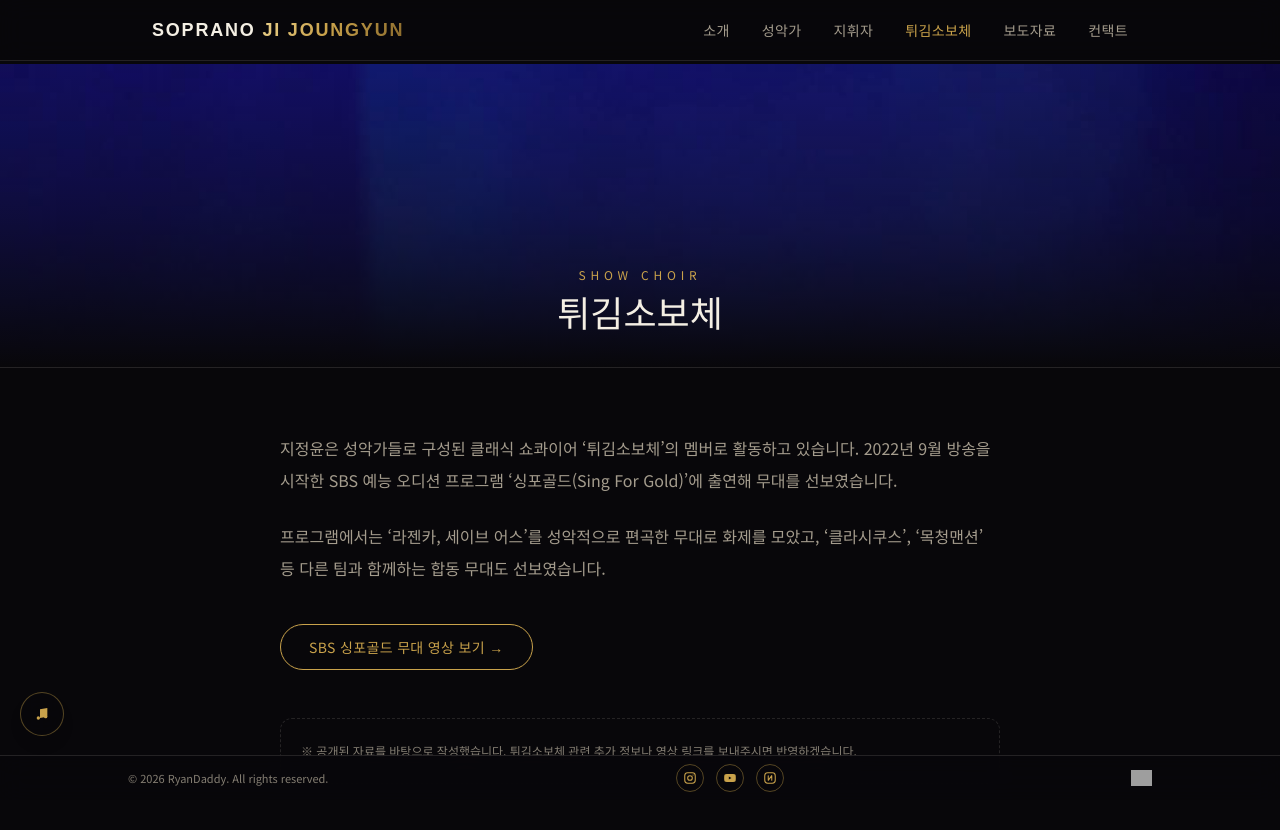
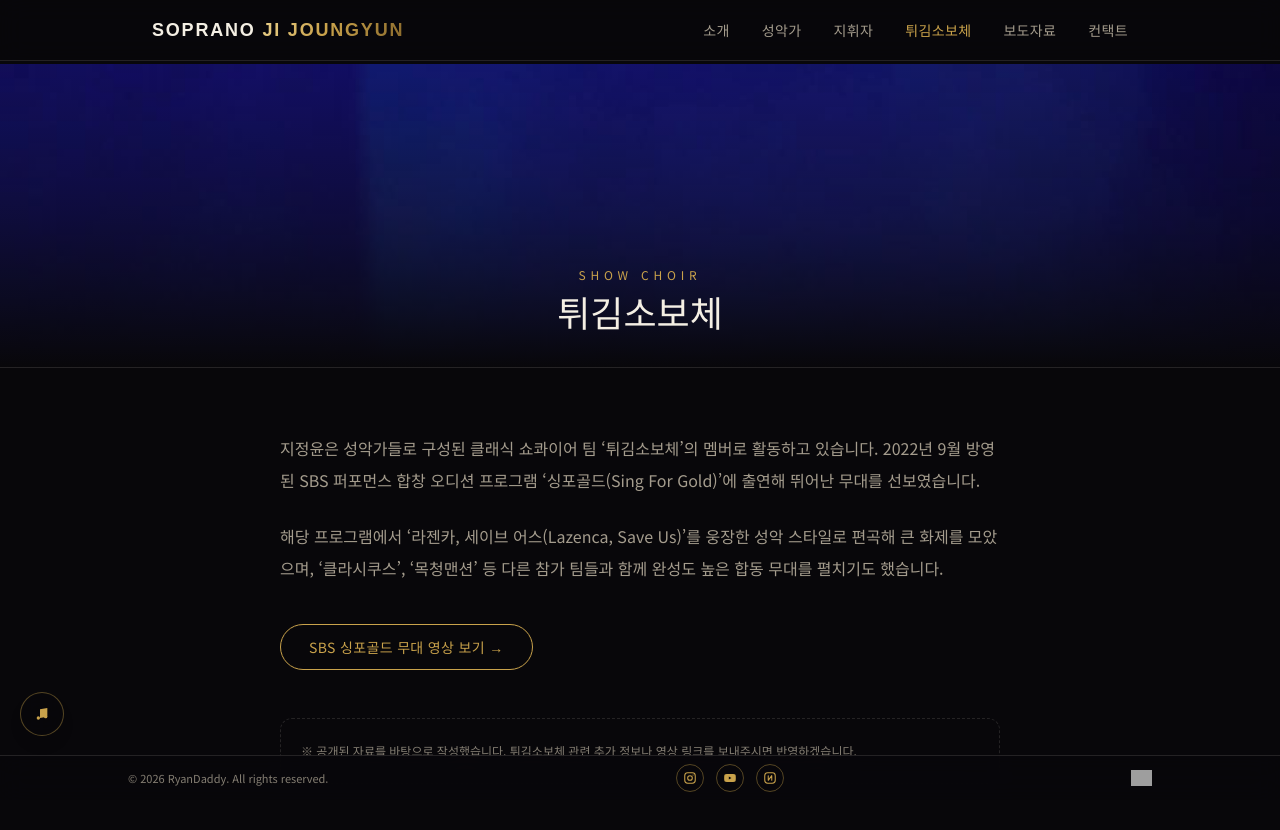
Before and after one commit to yhcho94/sopranoji, a Next.js app: page /soborche in a window 1280 px wide. Shown: the top 830 px of the page. Built offline with nearby package versions, Linux system fonts and the light colour scheme; grey boxes are pictures that could not be loaded.

Commit message:
튀김소보체 소개 문구 업데이트
Co-Authored-By: Claude Sonnet 5 <noreply@anthropic.com>
Claude-Session: https://claude.ai/code/session_01UbCqSkpUbNHwrURjbfnD9f

```diff
--- a/src/app/soborche/page.tsx
+++ b/src/app/soborche/page.tsx
@@ -18,16 +18,16 @@ export default function SoborchePage() {
       <div className="mx-auto max-w-3xl px-6 py-16">
         <div className="space-y-6 text-sm leading-8 text-muted sm:text-base">
           <p>
-            지정윤은 성악가들로 구성된 클래식 쇼콰이어
+            지정윤은 성악가들로 구성된 클래식 쇼콰이어 팀
             &lsquo;튀김소보체&rsquo;의 멤버로 활동하고 있습니다. 2022년 9월
-            방송을 시작한 SBS 예능 오디션 프로그램 &lsquo;싱포골드(Sing For
-            Gold)&rsquo;에 출연해 무대를 선보였습니다.
+            방영된 SBS 퍼포먼스 합창 오디션 프로그램 &lsquo;싱포골드(Sing For
+            Gold)&rsquo;에 출연해 뛰어난 무대를 선보였습니다.
           </p>
           <p>
-            프로그램에서는 &lsquo;라젠카, 세이브 어스&rsquo;를 성악적으로
-            편곡한 무대로 화제를 모았고, &lsquo;클라시쿠스&rsquo;,
-            &lsquo;목청맨션&rsquo; 등 다른 팀과 함께하는 합동 무대도
-            선보였습니다.
+            해당 프로그램에서 &lsquo;라젠카, 세이브 어스(Lazenca, Save
+            Us)&rsquo;를 웅장한 성악 스타일로 편곡해 큰 화제를 모았으며,
+            &lsquo;클라시쿠스&rsquo;, &lsquo;목청맨션&rsquo; 등 다른 참가
+            팀들과 함께 완성도 높은 합동 무대를 펼치기도 했습니다.
           </p>
         </div>
 
```
